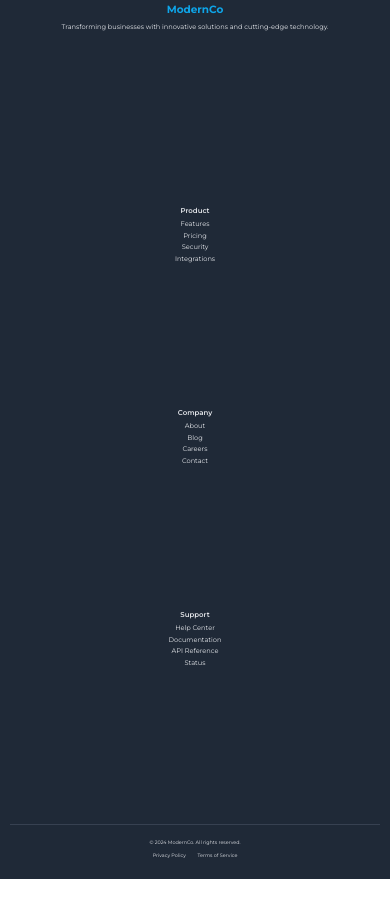
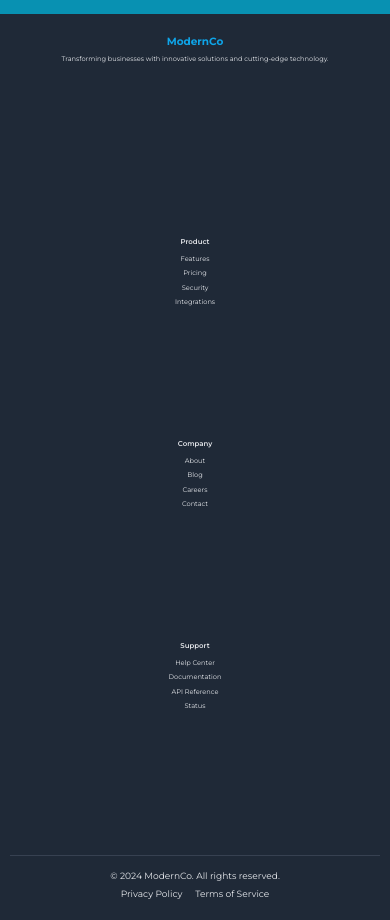
Before and after one commit to MikeTestimony/ModernCo-website-UI-Tutorial, a plain HTML site: page index.html in a window 390 px wide. Shown: the part 3313-4233 px from the top of the page. Before the commit the page ends 4192 px from the top, so only its background shows below. Drawn offline with nearby package versions, Linux system fonts and the light colour scheme.

```diff
--- a/styles.css
+++ b/styles.css
@@ -195,7 +195,7 @@ body {
 
 /* Hero section */
 .hero {
-  margin-top : 0.5rem;
+  margin-top : 5rem;
   height: 100vh;
   background: linear-gradient(
     to right bottom,
@@ -532,7 +532,7 @@ body {
 
 .footer__bottom {
   display: flex;
-  justify-content: space-evenly;
+  justify-content: center;
   align-items: center;
   flex-wrap: wrap;
   max-width: var(--max-width);
@@ -582,18 +582,19 @@ body {
 @media (max-width: 768px) {
   .footer__top {
     flex-direction: column;
-    /* justify-content: flex-start; */
+    justify-content: flex-start;
     align-items: center;
     text-align: center;
-    font-size: 0.7rem;
+    font-size: 1.3rem;
     gap: 0.3rem;
   }
   .footer__bottom {
     flex-direction: column;
     align-items: center;
+    justify-content:center;
     gap: 0.5rem;
     text-align: center;
-    font-size: 0.7rem;
+    font-size: 1.3rem;
 
   }
   .footer__links {
@@ -604,3 +605,15 @@ body {
     margin: 0 0.75rem;
   }
 }
+
+/* overriding footer-top styles in media query */
+@media (max-width: 768px) {
+  .footer__top {
+    flex-direction: column;
+    justify-content: flex-start;
+    align-items: center;
+    text-align: center;
+    font-size: 1.3rem;
+    gap: 0.3rem;
+  }
+}
```
